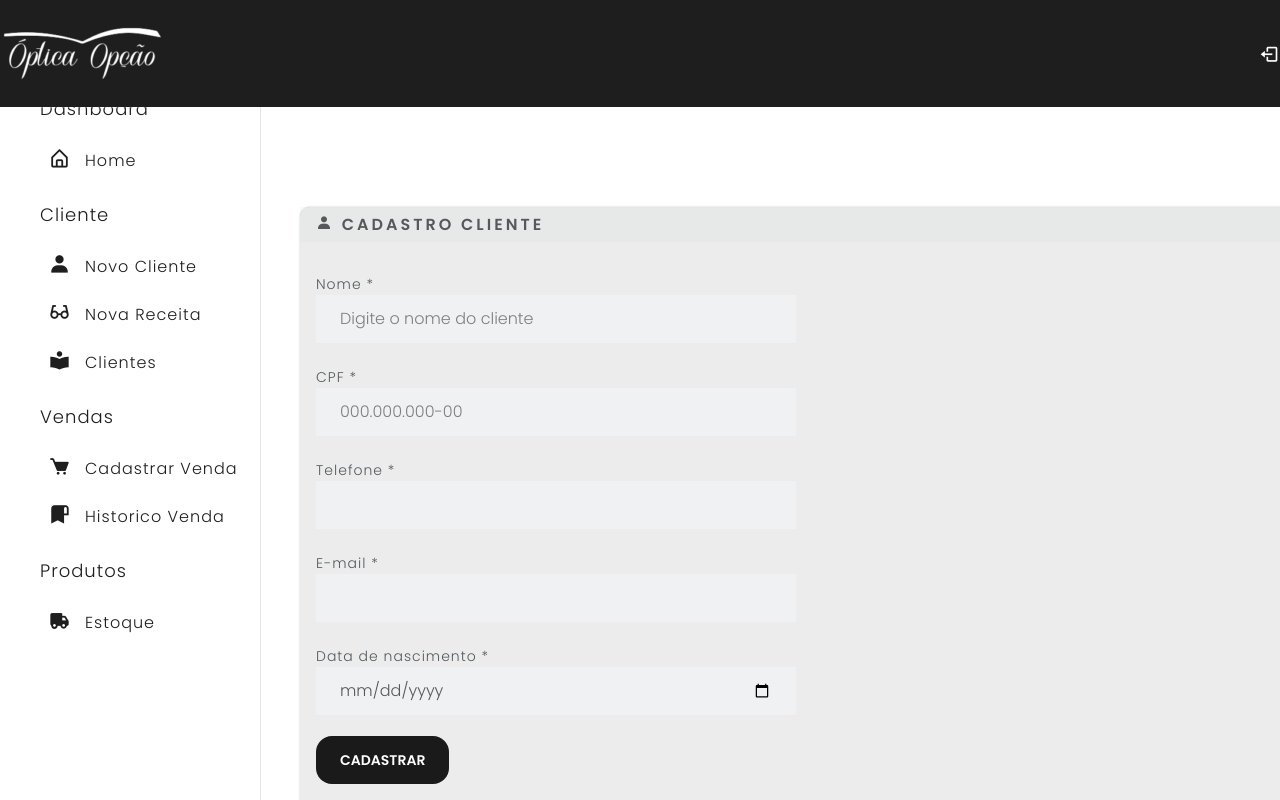
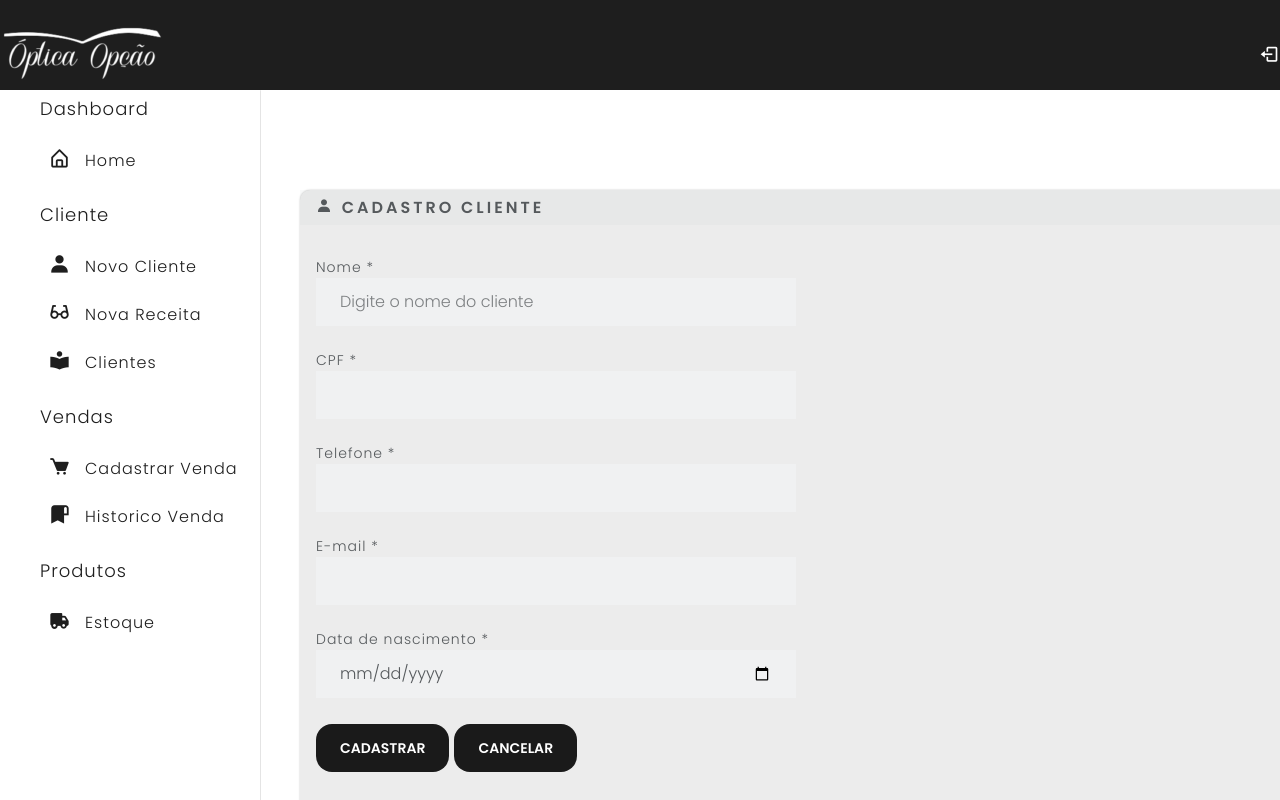
Before and after one commit to mdsreq-fga-unb/2023.1-SOSOptica, a React (Create React App) app in the folder sos-optica-app/: page /#/cadastrar-cliente in a window 1280 px wide. Shown: the top 800 px of the page. Built offline with nearby package versions, Linux system fonts and the light colour scheme.

Commit message:
Concluindo Tela de cadastro

```diff
--- a/sos-optica-app/package.json
+++ b/sos-optica-app/package.json
@@ -13,6 +13,7 @@
     "react": "^18.2.0",
     "react-bootstrap": "^2.7.4",
     "react-dom": "^18.2.0",
+    "react-input-mask": "^2.0.4",
     "react-router-dom": "5.1.2",
     "react-scripts": "5.0.1",
     "toastr": "^2.1.4",
--- a/sos-optica-app/src/components/custom.css
+++ b/sos-optica-app/src/components/custom.css
@@ -1,7 +1,7 @@
 .cartao{
     position: relative;
     width: 1100px;
-    height: 700px;
+    height: 800px;
     left: 300px;
     top: 100px;
 
--- a/sos-optica-app/src/components/dashboard/NavBar.js
+++ b/sos-optica-app/src/components/dashboard/NavBar.js
@@ -1,17 +1,16 @@
 import React from "react";
 import logo from "./images/logoSemFundo.png"
-
+import './style.css'
 function NavBar(){
     return(
         <nav className="navbar">
             <div className="logo_item">
                 <img src={logo} alt="Optica Opção"></img>
                 <i className="bx bx-menu" id="sidebarOpen"></i>
-                {/* <h1 className="navbar_brand" href="#" style={{color: "#ffffff"}}>Optica Opção</h1> */}
             </div>
 
             <div className="navbar_content">
-                <i className="bx bx-log-out"></i>
+                <i className="bx bx-log-out" ></i>
             </div>
         </nav>
     )
--- a/sos-optica-app/src/components/dashboard/style.css
+++ b/sos-optica-app/src/components/dashboard/style.css
@@ -29,7 +29,6 @@ body.dark {
 
 .card{
   position: center;
-  width: 100%;
   margin: auto;
 }
 
@@ -40,6 +39,7 @@ body.dark {
   top: 0;
   width: 100%;
   left: 0;
+  height: 90px;
   background-color: var(--grey-color);
   display: flex;
   align-items: center;
--- a/sos-optica-app/src/main/App.js
+++ b/sos-optica-app/src/main/App.js
@@ -11,12 +11,10 @@ import 'toastr/build/toastr.min.js'
 function App() {
     return (
         <>
+
             <NavBar></NavBar>
             <Dashboard></Dashboard>
-
-
-                <Rotas></Rotas>
-
+            <Rotas></Rotas>
 
         </>
     );
--- a/sos-optica-app/src/view/CadastroCliente.js
+++ b/sos-optica-app/src/view/CadastroCliente.js
@@ -4,7 +4,7 @@ import FormGroup from "../components/form-group";
 import ClienteService from "../service/ClienteService";
 import {withRouter} from "react-router-dom";
 import {mensagemErro,mensagemSucesso} from "../components/toastr";
-
+import InputMask from 'react-input-mask'
 class CadastroCliente extends React.Component{
 
     state = {
@@ -19,8 +19,43 @@ class CadastroCliente extends React.Component{
         super();
         this.clienteService = new ClienteService();
     }
+    validar(){
+        const msgs = []
+
+        if(!this.state.nomeCliente){
+            msgs.push('O campo nome é obrigatorio')
+        }
+
+        if (!this.state.emailCliente){
+            msgs.push('O campo email é obrigatorio')
+        }else if (!this.state.emailCliente.match(/^[a-z0-9.]+@[a-z0-9]+\.[a-z]/)){
+            msgs.push('Infome um e-mail valido')
+        }
+
+        if (!this.state.cpf){
+            msgs.push('O campo CPF é obrigatorio')
+        }
+
+        if (!this.state.telefoneCliente){
+            msgs.push('O campo Telefone é obrigatorio')
+        }
+
+
+
+        return msgs;
+
+    }
 
     cadastrar = () =>{
+
+        const msgs = this.validar();
+        if (msgs && msgs.length > 0 ){
+            msgs.forEach((msg,index) =>{
+                mensagemErro(msg)
+                });
+            return false
+        }
+
         const dadosCliente = {
             nomeCliente: this.state.nomeCliente,
             emailCliente : this.state.emailCliente,
@@ -28,17 +63,17 @@ class CadastroCliente extends React.Component{
             dataDeNascimentoCliente : this.state.dataDeNascimentoCliente,
             cpf : this.state.cpf
         }
-        console.log(dadosCliente)
         this.clienteService.salvar(dadosCliente).then(response => {
             mensagemSucesso("Cadastro realizado com sucesso")
-            this.props.history.push('/listar-cliente')
+            this.cancelar()
+        }).catch(error => {
+                mensagemErro(error.response.data)
+        });
 
+    }
 
-        })
-            .catch(error => {
-                mensagemErro(error.response.data)
-            });
-
+    cancelar = () =>{
+        this.props.history.push('/listar-cliente')
     }
     render() {
         return (
@@ -59,17 +94,20 @@ class CadastroCliente extends React.Component{
 
 
                         <FormGroup label="CPF * " htmlFor="inputDefault">
-                            <input type="text"
+                            <InputMask mask="999.999.999-99"
+                                   type="text"
                                    className="form-control"
-                                   placeholder="000.000.000-00"
+                                   // placeholder="___.___.___-__"
                                    id="inputCpf"
                                    name="cpf"
-                                   onChange={e => this.setState({cpf: e.target.value})}/>
+                                   onChange={e => this.setState({cpf: e.target.value})}
+                            />
                         </FormGroup>
 
 
                         <FormGroup label="Telefone * " htmlFor="inputDefault">
-                            <input type="tel"
+                            <InputMask mask="(99)99999-9999"
+                                    type="tel"
                                    className="form-control"
                                    id="inputTelefoneCliente"
                                    name="telefoneCliente"
@@ -96,6 +134,7 @@ class CadastroCliente extends React.Component{
                         </FormGroup>
                         <br/>
                         <button onClick={this.cadastrar} type="button" className="btn btn-primary" style={{borderRadius:"16px"}} >Cadastrar</button>
+                        <button onClick={this.cancelar} type="button" className="btn btn-primary" style={{borderRadius:"16px", margin:"5px"}} >Cancelar</button>
                     </div>
                 </Card>
 
```
